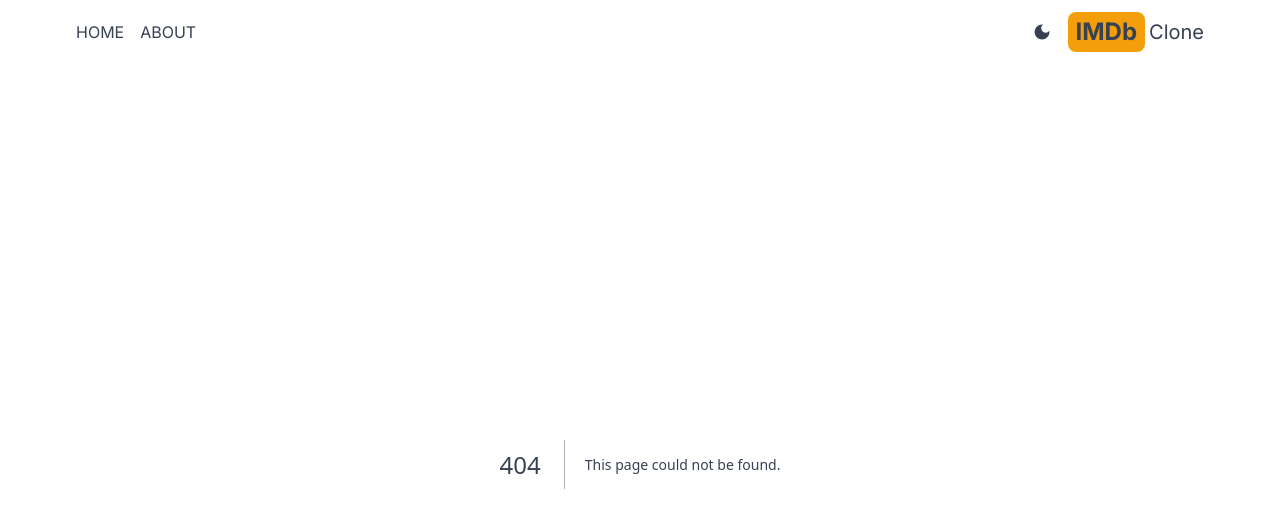
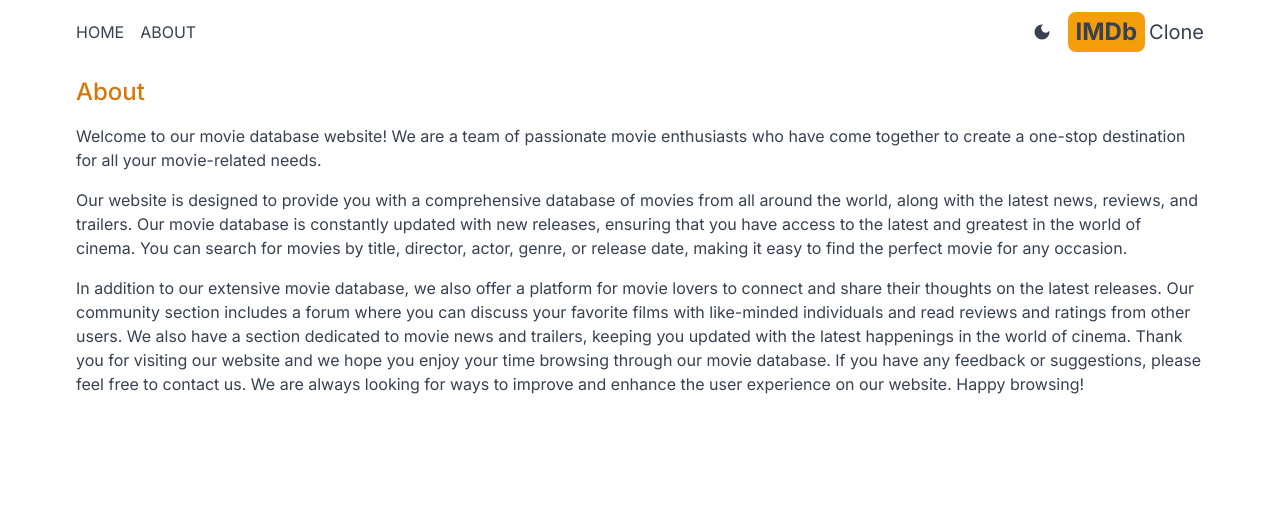
Before and after one commit to AmmaraGillani/imdb-next, a Next.js app: page /about in a window 1280 px wide. Before the commit this address had no page. Shown: the top 528 px of the page. Built offline with nearby package versions, Linux system fonts and the light colour scheme.

Commit message:
create the about page

```diff
--- /dev/null
+++ b/src/app/about/page.tsx
@@ -0,0 +1,38 @@
+import React from 'react'
+
+export default function About() {
+  return (
+    <div className='max-w-6xl mx-auto p-3 space-y-4'>
+        <h1 className='text-2xl font-medium text-amber-600 '>About</h1>
+        <p>
+        Welcome to our movie database website! We are a team of passionate movie
+        enthusiasts who have come together to create a one-stop destination for
+        all your movie-related needs.
+      </p>
+
+      <p>
+        Our website is designed to provide you with a comprehensive database of
+        movies from all around the world, along with the latest news, reviews,
+        and trailers. Our movie database is constantly updated with new
+        releases, ensuring that you have access to the latest and greatest in
+        the world of cinema. You can search for movies by title, director,
+        actor, genre, or release date, making it easy to find the perfect movie
+        for any occasion.
+      </p>
+
+      <p>
+        In addition to our extensive movie database, we also offer a platform
+        for movie lovers to connect and share their thoughts on the latest
+        releases. Our community section includes a forum where you can discuss
+        your favorite films with like-minded individuals and read reviews and
+        ratings from other users. We also have a section dedicated to movie news
+        and trailers, keeping you updated with the latest happenings in the
+        world of cinema. Thank you for visiting our website and we hope you
+        enjoy your time browsing through our movie database. If you have any
+        feedback or suggestions, please feel free to contact us. We are always
+        looking for ways to improve and enhance the user experience on our
+        website. Happy browsing!
+      </p>
+        </div>
+  )
+}
--- a/src/components/Header.tsx
+++ b/src/components/Header.tsx
@@ -10,7 +10,7 @@
     <div className='flex justify-between items-center p-3 max-w-6xl mx-auto '>
         <div className='flex gap-4'>
             <MenuItems title = 'home' address = '/' Icon={< AiFillHome/>} />
-            <MenuItems title = 'about' address = '/' Icon={<BsFillInfoCircleFill />} />
+            <MenuItems title = 'about' address = '/about' Icon={<BsFillInfoCircleFill />} />
         </div>
         <div className='flex items-center gap-4'>
           <DarkModeSwitch/>
```
